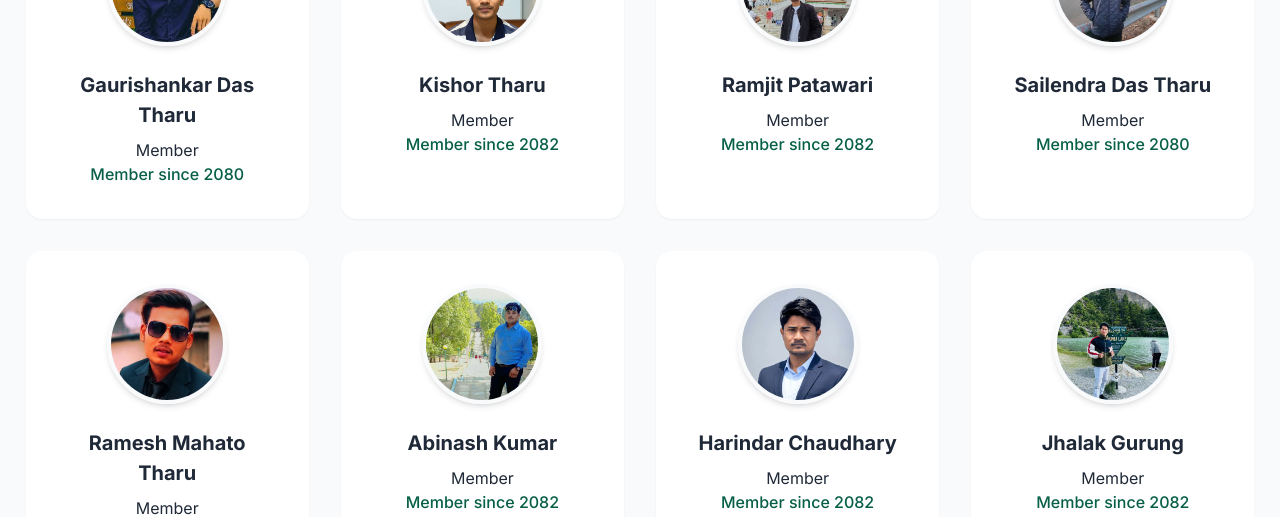
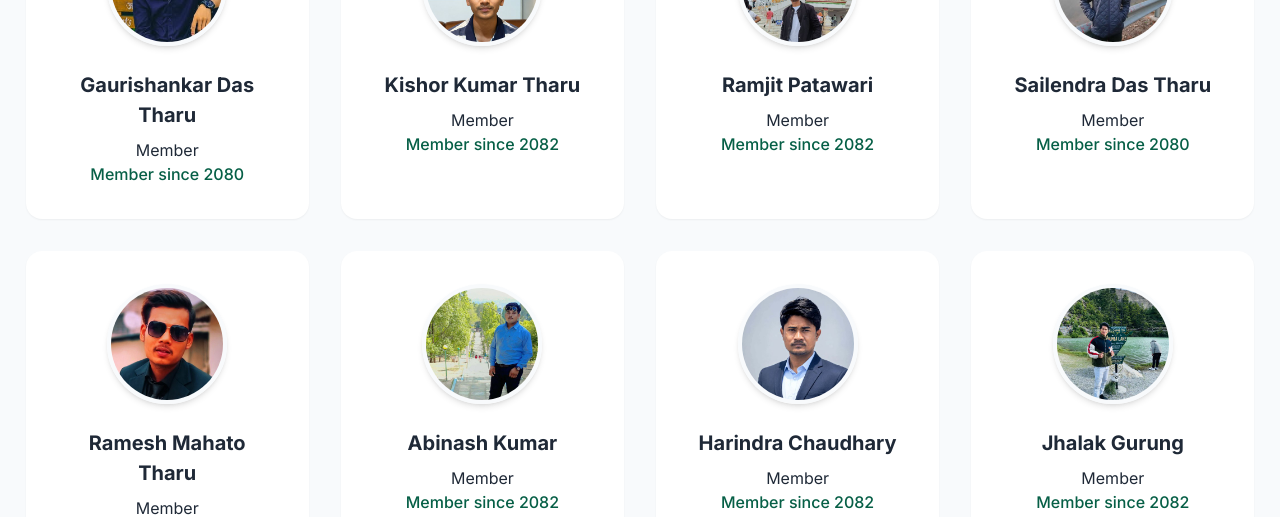
Before and after one commit to sailendra-tharu/hamro-samuh, a React (Vite) app: page /members in a window 1280 px wide. Shown: the part 717-1234 px from the top of the page. Built offline with nearby package versions, Linux system fonts and the light colour scheme; no server answers.

Commit message:
design of hamro-samuh

```diff
--- a/src/pages/Members.tsx
+++ b/src/pages/Members.tsx
@@ -43,12 +43,12 @@ const members = [
   { name: "Arbind Prasad Adhikari", nameNp: "अरविन्द प्रसाद अधिकारी", role: "Member", image: arbindImg, joined: "2080" },
   { name: "Aryan Chaudhary", nameNp: "आर्यन चौधरी", role: "Member", image: aryanImg, joined: "2082" },
   { name: "Gaurishankar Das Tharu", nameNp: "गौरीशंकर दास थारु", role: "Member", image: gaurishankarImg, joined: "2080" },
-  { name: "Kishor Tharu", nameNp: "किशोर थारु", role: "Member", image: kishorImg, joined: "2082" },
+  { name: "Kishor Kumar Tharu", nameNp: "किशोर थारु", role: "Member", image: kishorImg, joined: "2082" },
   { name: "Ramjit Patawari", nameNp: "रामजीत पटवारी", role: "Member", image: ramjitImg, joined: "2082" },
   { name: "Sailendra Das Tharu", nameNp: "शैलेन्द्र दास थारु", role: "Member", image: sailendraImg, joined: "2080" },
   { name: "Ramesh Mahato Tharu", nameNp: "रमेश महतो थारु", role: "Member", image: rameshImg, joined: "2080" },
   { name: "Abinash Kumar", nameNp: "अबिनाश कुमार", role: "Member", image: abinashImg, joined: "2082" },
-  { name: "Harindar Chaudhary", nameNp: "हरिन्दर चौधरी", role: "Member", image: harindarImg, joined: "2082" },
+  { name: "Harindra Chaudhary", nameNp: "हरिन्दर चौधरी", role: "Member", image: harindarImg, joined: "2082" },
   { name: "Jhalak Gurung", nameNp: "झलक गुरुङ", role: "Member", image: jhalakImg, joined: "2082" },
   { name: "Samir Guro", nameNp: "समीर गुरो", role: "Member", image: samirImg, joined: "2083" },
   { name: "Sanjay Chaudhary", nameNp: "सञ्जय चौधरी", role: "Member", image: sanjayImg, joined: "2083" },
```
